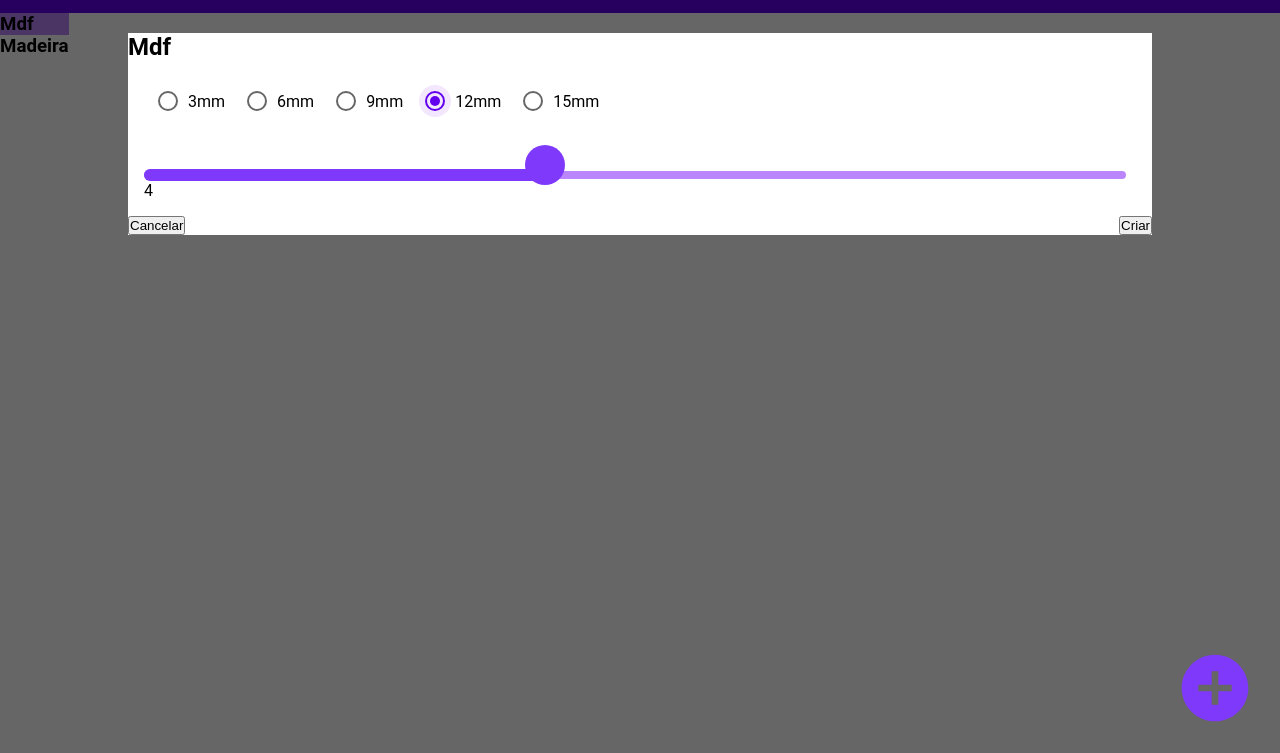
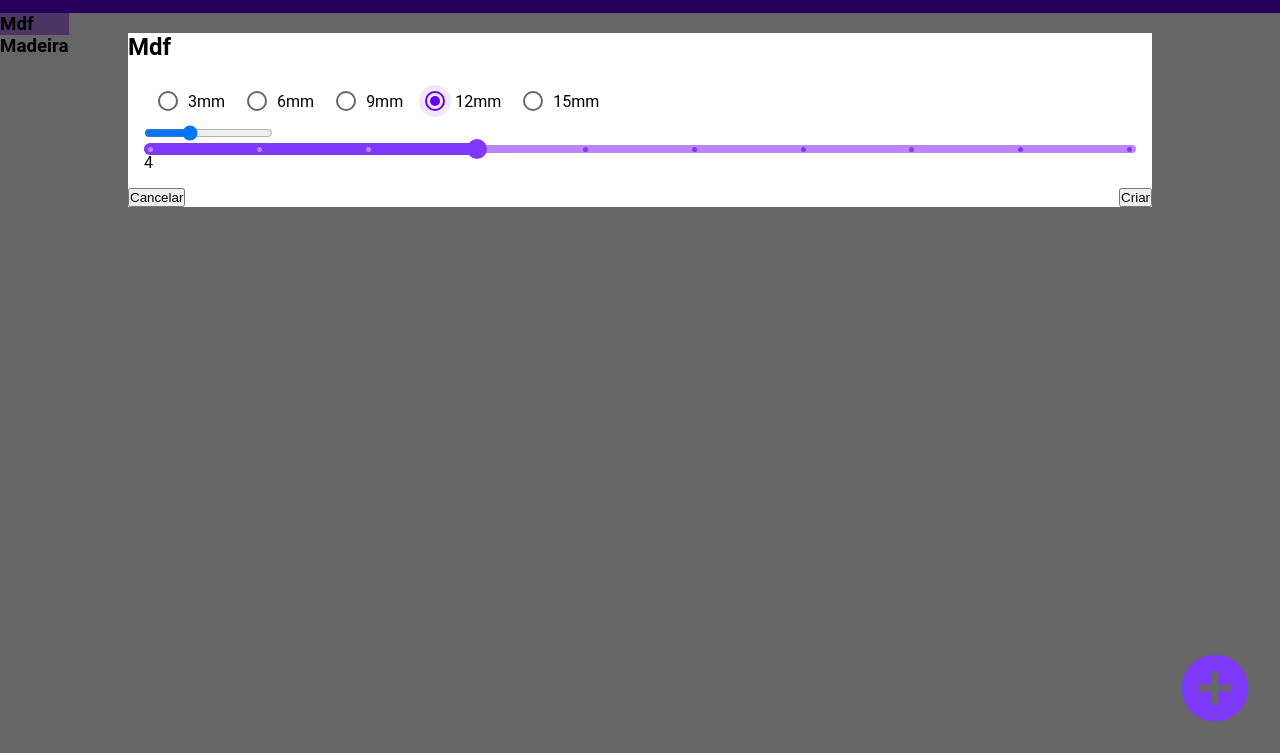
Before and after one commit to BrunoBecoski/marcenaria, a React app: page /create in a window 1280 px wide. Both pictures are taken after a click on the icon 1215 px from the left and 735 px from the top of the page. Shown: the part 47-800 px from the top of the page. Built offline with nearby package versions, Linux system fonts and the light colour scheme.

Commit message:
Style InputRange

```diff
--- a/src/components/InputRange/index.tsx
+++ b/src/components/InputRange/index.tsx
@@ -1,3 +1,4 @@
+import { useEffect } from "react";
 import { Container, Slider } from "./style";
 
 type InputRangeProps = {
@@ -5,6 +6,42 @@ type InputRangeProps = {
 } & React.InputHTMLAttributes<HTMLInputElement>
 
 export function InputRange({ handleChange, ...props }: InputRangeProps) {
+
+    let sliderValue = 0;
+
+    switch (props.value) {
+      case 1:
+        sliderValue = 1
+        break;
+      case 2:
+        sliderValue = 12
+        break;
+      case 3:
+        sliderValue = 23
+        break;
+      case 4:
+        sliderValue = 34
+        break;
+      case 5:
+        sliderValue = 45
+        break;
+      case 6:
+        sliderValue = 56
+        break;
+      case 7:
+        sliderValue = 67
+        break;
+      case 8:
+        sliderValue = 78
+        break;
+      case 9:
+        sliderValue = 89
+        break;
+      case 10:
+        sliderValue = 100
+        break;
+    }
+
   return(
     <Container>
       {/* <input
@@ -28,7 +65,7 @@ export function InputRange({ handleChange, ...props }: InputRangeProps) {
       </datalist> */}
 
       <Slider
-        value={Number(props.value)}
+        value={sliderValue}
       >
         <input
           type="range"
@@ -37,15 +74,16 @@ export function InputRange({ handleChange, ...props }: InputRangeProps) {
           {...props}
         />
         <div className="track">
-          <div className="inactive"></div>
           <div className="active"></div>
+
           <div className="tick-marks">
             <div className="tick-mark-active"></div>
             <div className="tick-mark-active"></div>
             <div className="tick-mark-active"></div>
-            <div className="tick-mark-active"></div>
-            <div className="tick-mark-active"></div>
-            <div className="tick-mark-active"></div>
+            <div className="tick-mark-active">
+              <div className="thumb" onDrag={(event => console.log(event))} />
+            </div>
+            <div className="tick-mark-inactive"></div>
             <div className="tick-mark-inactive"></div>
             <div className="tick-mark-inactive"></div>
             <div className="tick-mark-inactive"></div>
--- a/src/components/InputRange/style.ts
+++ b/src/components/InputRange/style.ts
@@ -9,70 +9,67 @@ type SliderProps = {
 
 export const Slider = styled.div<SliderProps>`
   input {
-    width: 100%;
-    -webkit-appearance: none;
-    z-index: 2;
-    position: relative;
-    top: 20px;
-    background: transparent;
-
-    // firefox
-    ::-moz-range-thumb {
-      border: none;
-      width: 20px;
-      height: 20px;
-      cursor: ew-resize;
-      border-radius: 50%;
-      background: var(--primary_400);
-    }
-
-    // chromium
-    ::-webkit-slider-thumb {
-      -webkit-appearance: none;
-      width: 20px;
-      height: 20px;
-      cursor: ew-resize;
-      border-radius: 50%;
-      background: var(--primary_400);
-
-      border: 20px solid transparent;
-
-
-    }
-    &:hover {
-      ::-webkit-slider-thumb {
-        border: 20px solid red;
-
-    }
-
-    }
+    /* display: none; */
   }
 
   .track {
-    width: 99%;
-    height: 12px;
+    width:100%;
+    height: 8px;
     position: relative;
 
     border-radius: 6px;
     display: flex;
     align-items: center;
 
-    .inactive {
-      background: var(--primary_200);
-      width: 100%;
-      height: 8px;
-      position: absolute;
-      border-radius: 6px;
-    }
+    background: var(--primary_200);
 
-    .active {
-      width: ${(props) => `${props.value}0%`};
+
+    > .active {
+      width: ${(props) => `${props.value}%`};
       height: 12px;
       background: var(--primary_400);
       position: absolute;
       border-top-left-radius: 6px;
       border-bottom-left-radius: 6px;
+    }
 
+    .tick-marks {
+      width: 100%;
+      height: 100%;
+      z-index: 2;
+      padding: 0 4px;
+
+      display: flex;
+      justify-content: space-between;
+      align-items: center;
+
+      .thumb {
+        width: 20px;
+        height: 20px;
+        border-radius: 50%;
+        background: var(--primary_400);
+
+        position: absolute;
+      }
+
+      .tick-mark-active,
+      .tick-mark-inactive {
+        width: 5px;
+        height: 5px;
+        border-radius: 50%;
+
+        display: flex;
+        align-items: center;
+        justify-content: center;
+      }
+
+      .tick-mark-active {
+        background: var(--primary_200);
+      }
+
+      .tick-mark-inactive {
+        background: var(--primary_400);
+      }
     }
   }
 
--- a/src/components/ModalOptionsCreate/index.tsx
+++ b/src/components/ModalOptionsCreate/index.tsx
@@ -64,7 +64,7 @@ export function ModalOptionsCreate({ handleClose }: ModalOptionsCreateProps) {
 
         <div className="range">
           <InputRange
-            min="0"
+            min="1"
             max="10"
             step="1"
             handleChange={handleSetQuantity}
```
